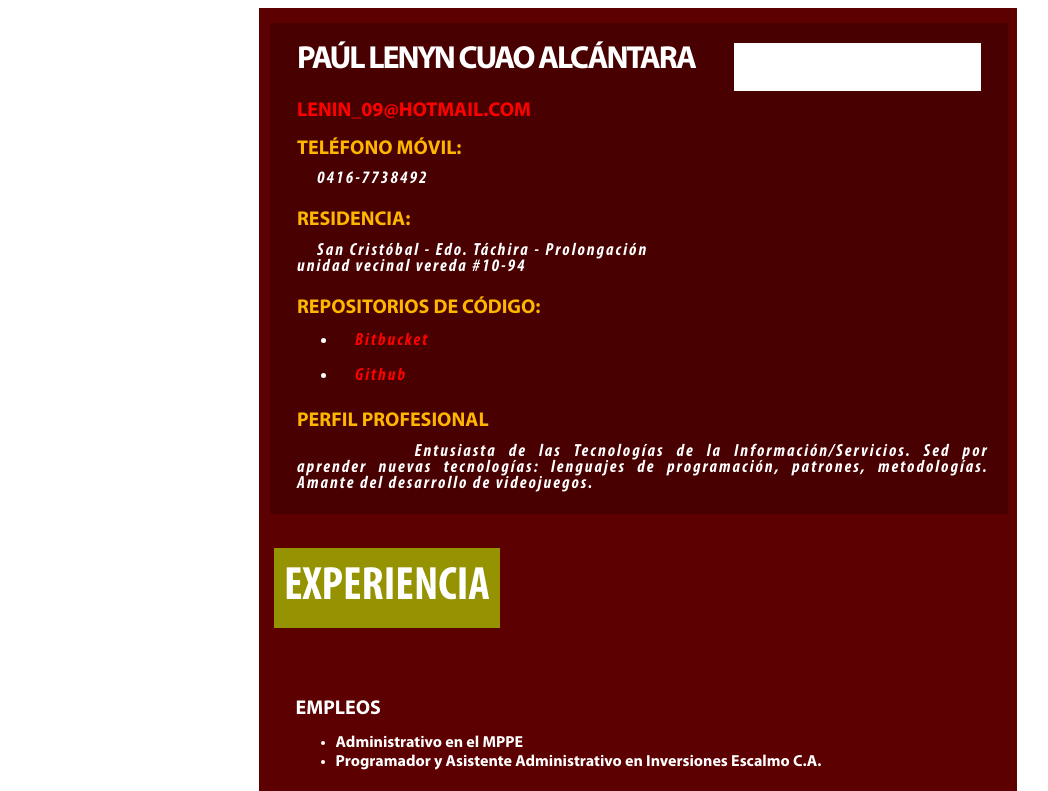
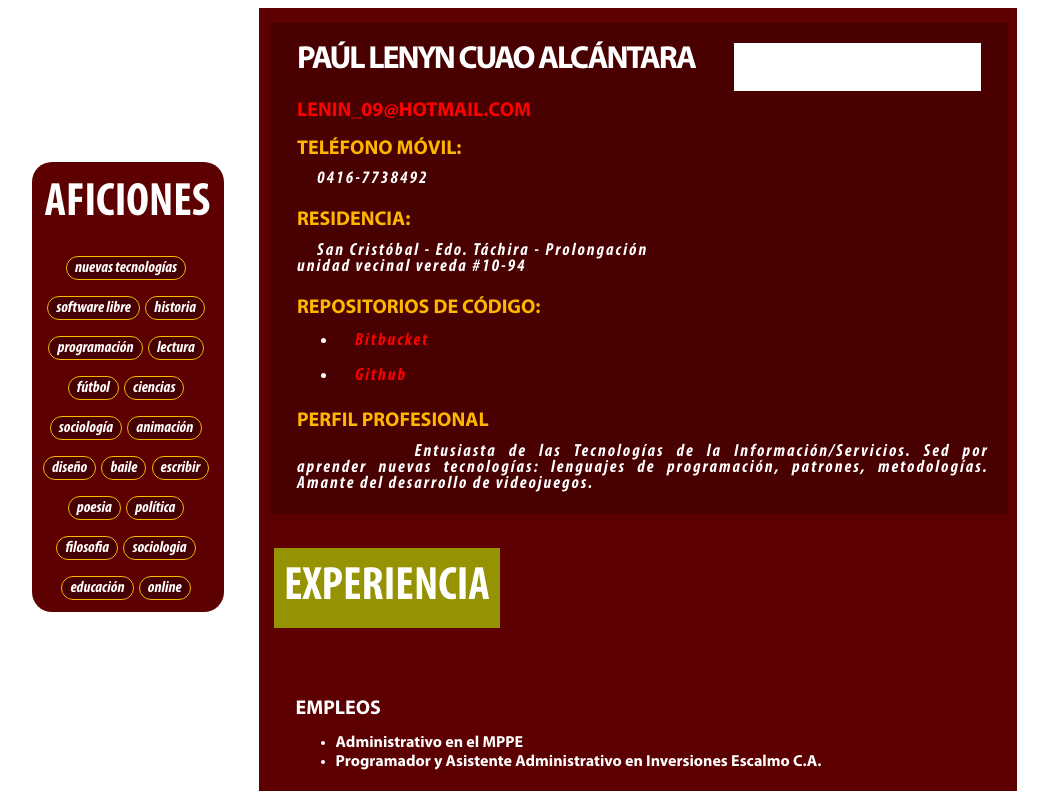
Before and after one commit to NightZpy/CV-HTML-Profile, a plain HTML site: page cv-print.html in a window 1280 px wide. Shown: the top 791 px of the page, without its empty margins (2-1050 px from the left). Drawn offline with Linux system fonts and the light colour scheme; files whose address does not match are found by name.

Commit message:
Arreglada toda la estructura y agregada nube de etiquetas de aficiones o hobbies

```diff
--- a/cv-print.html
+++ b/cv-print.html
@@ -6,6 +6,32 @@
 	<link rel="stylesheet" href="./resources/css/styles-print.css">
 </head>
 <body>
+	<div id="interests" class="tags_ever">
+		<div class="interests">
+			<h3>Aficiones</h3>
+		</div>
+		<div class="tags">
+			<label for="">nuevas tecnologías</label>
+			<br />
+			<label for="">Software Libre</label>
+			<label for="">historia</label>
+			<label for="">programación</label>
+			<label for="">lectura</label>
+			<label for="">fútbol</label>
+			<label for="">ciencias</label>
+			<label for="">sociología</label>
+			<label for="">animación</label>
+			<label for="">diseño</label>
+			<label for="">baile</label>
+			<label for="">escribir</label>
+			<label for="">poesia</label>
+			<label for="">política</label>
+			<label for="">filosofia</label>
+			<label for="">sociologia</label>
+			<label for="">educación</label>
+			<label for="">online</label>
+		</div>
+	</div>
 	<div id="container">
 		<div id="header" class="top">
 			<div id="profile">
@@ -238,29 +264,6 @@
 				</div>
 			</div>
 		</div>
-		<div id="interests" class="block tags">
-			<div class="title">
-				<h3 class="interests">Aficiones</h3>
-			</div>
-			<label for="">nuevas tecnologías</label>
-			<label for="">Software Libre</label>
-			<label for="">historia</label>
-			<label for="">programación</label>
-			<label for="">lectura</label>
-			<label for="">fútbol</label>
-			<label for="">ciencias</label>
-			<label for="">sociología</label>
-			<label for="">animación</label>
-			<label for="">diseño</label>
-			<label for="">baile</label>
-			<label for="">escribir</label>
-			<label for="">poesia</label>
-			<label for="">política</label>
-			<label for="">filosofia</label>
-			<label for="">sociologia</label>
-			<label for="">educación</label>
-			<label for="">online</label>
-		</div>
 	</div>
 </body>
 </html>
--- a/resources/css/styles-print.css
+++ b/resources/css/styles-print.css
@@ -19,13 +19,71 @@
     font-style: italic;
 }
 
-.tags{display:block;overflow:hidden;width:35%;}
-.tags{float:left;margin:6px 1px;overflow:hidden;display:block;}
-.tags label{line-height: 40px;margin: 0 3px 0 0;padding:3px 8px;font-size:11px;text-decoration:none;-moz-border-radius:15px;-webkit-border-radius:15px;}
-.tags label:hover{border-color:#1BA7D6;}
-.tags{color:#000!important; font-family: 'Molengo', serif}
-.tags label{background:#DBDEE6;border:1px solid #1BA7D6; font-size: 16px;}
-.tags label:hover{background:#F2142A;border-color:#0645F2;}
+.tags_ever {
+	background-color: #5C0001;
+    border-radius: 20px 20px 20px 20px;
+    float: left;
+    position: fixed;
+    margin-top: 12%;
+    margin-left: 2%;
+    overflow: hidden;
+    text-align: center;
+    width: 15%;
+}
+
+.interests {
+	float: left;
+	margin: 0 auto;
+	width: 30%;
+}
+
+.interests h3 {
+    color: #FFFFFF;
+    float: left;
+    font-family: 'MyriadProBlackCondensed', Arial, Verdana;
+    font-size: 47px;
+    font-weight: bold;
+    line-height: 80px;
+    margin: 5% 0 0 5%;
+    padding: 0 10px;
+    text-transform: uppercase;
+}
+
+.tags{
+	display:block;
+	overflow:hidden;
+	width:90%;
+	float: left;
+	margin: 2% 0% 2% 5%;
+}
+.tags label{
+	line-height: 40px;
+	margin: 0 3px 0 0;
+	padding:3px 8px;
+	font-size: 11px;
+	text-decoration:none;
+	border-radius:50px;
+}
+.tags label:hover{
+	/*border-color:#1BA7D6;*/
+}
+
+.tags{
+	font-family: 'MyriadProBoldCondit', Arial, Verdana;
+	color:#FFF!important;
+	text-transform: lowercase;
+}
+.tags label{
+	background:#450001;
+	border:1px solid #FEB600;
+	font-size: 16px;
+}
+.tags label:hover{
+	/*background:#F2142A;*/
+	/*border-color:#0645F2;*/
+	text-transform: uppercase;
+	font-weight: bold;
+}
 
 /* Class Definitions*/
 
@@ -191,10 +249,6 @@
 	background-color: #959302;
 }
 
-.interests{
-	background-color: #959302;
-}
-
 h3 {
     color: #FFFFFF;
     float: left;
```
